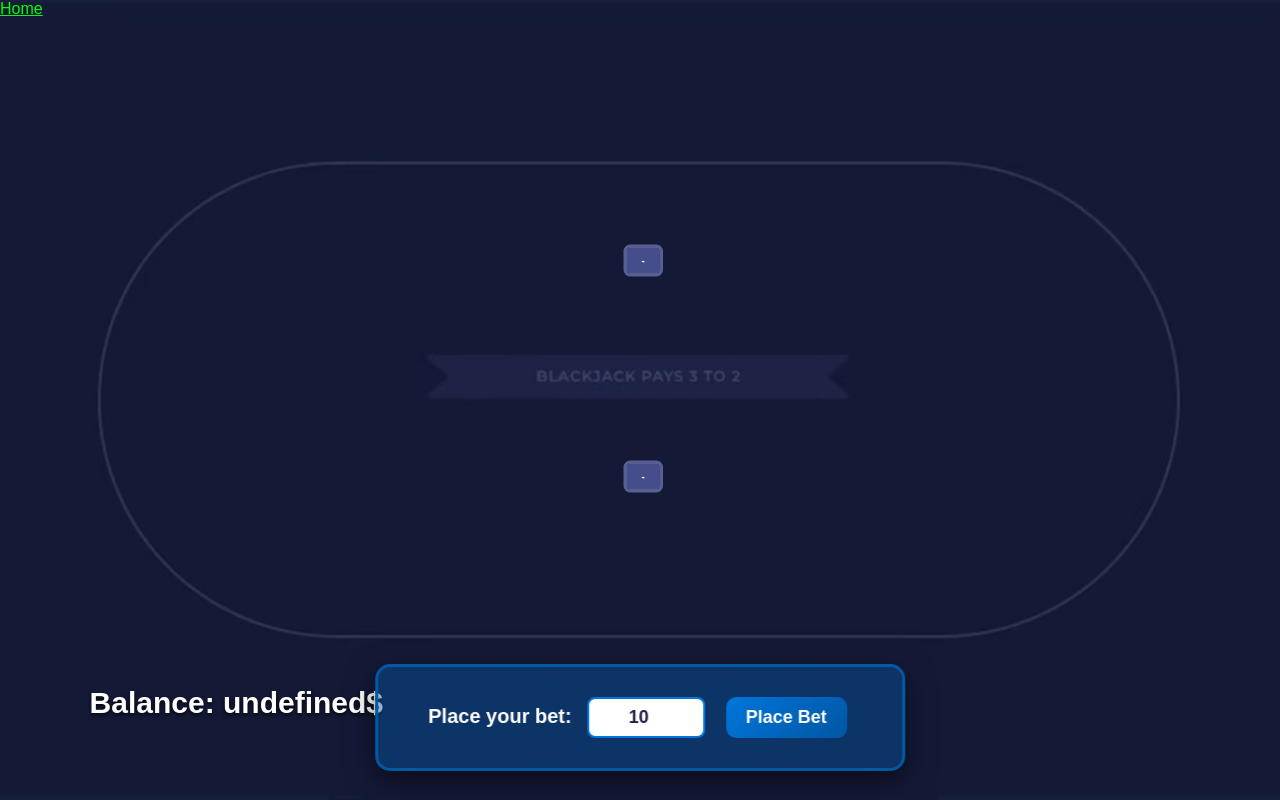
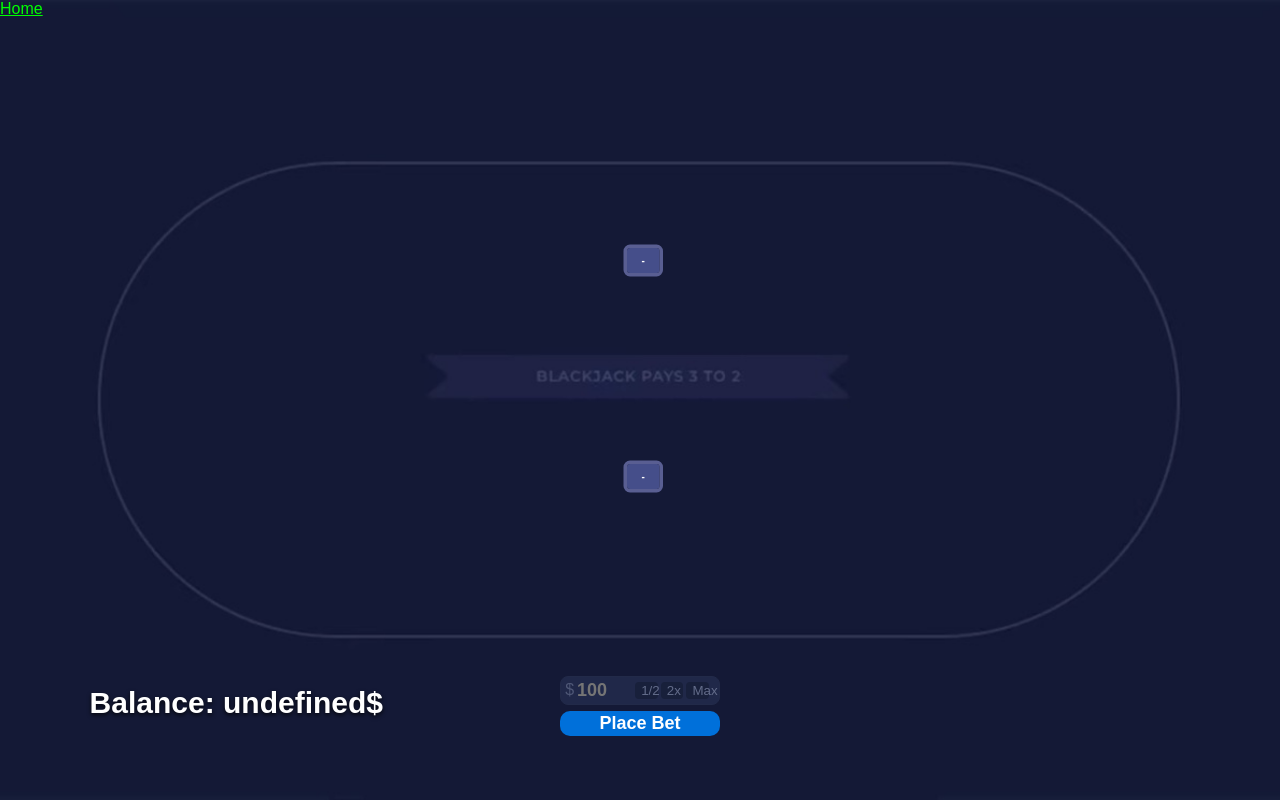
Before and after one commit to fiendich/casino, a Flask app: template templates/blackjack.html in a window 1280 px wide. Run offline with Flask 3, Linux system fonts and the light colour scheme; the template is opened without the code that fills it, so the values that code supplies are empty.

Commit message:
UI finetuning for Blackjack

```diff
--- a/static/css/blackjack.css
+++ b/static/css/blackjack.css
@@ -37,24 +43,23 @@
 }
 
 #currentBet {
-    position: relative;
-    align-content: center;
     font-size: 23px;
     color: white;
     font-weight: bold;
     text-shadow: 0 2px 4px rgba(0,0,0,0.8);
 }
 
+/* ================= GAME AREA ================= */
+
 #gameArea {
     position: absolute;
-    justify-content: center;
-    align-items: center;
     width: 100vw;
     height: 100vh;
     transform-origin: top left;
 }
 
-#dealerHand, #playerHand {
+#dealerHand,
+#playerHand {
     position: relative;
     display: flex;
     justify-content: center;
@@ -85,105 +90,149 @@
     height: 124px;
     background-size: contain;
     background-repeat: no-repeat;
-    border: 2px solid #000;
+    border: 2px solid #333;
     border-radius: 8px;
     box-shadow: 0 4px 12px rgba(0,0,0,0.6);
     transition: transform 0.3s ease, opacity 0.3s ease;
 }
 
-#dealerValue {
+/* ================= HAND VALUES ================= */
+
+#dealerValue,
+#playerValue {
+    position: absolute;
+    width: 65px;
+    height: 50px;
     border-radius: 6px;
     outline: 7px solid #595E92;
+    background-color: #454E8A;
+    color: white;
+    font-size: 20px;
+    font-weight: bold;
     scale: 0.5;
-    font-size: 30px;
-    color: white;
-    background-color: #454E8A;
-    width: 65px;
-    height: 50px;
-    position: absolute;
-    left: 49%;
-    top: 31%;
-    transform: translate(-50%, -50%);
     text-align: center;
     display: flex;
     justify-content: center;
     align-items: center;
+    transition: all 0.3s ease;
+}
+
+#dealerValue {
+    left: 49%;
+    top: 31%;
+    transform: translate(-50%, -50%);
 }
 
 #playerValue {
-    border-radius: 6px;
-    outline: 7px solid #595E92;
-    scale: 0.5;
-    font-size: 30px;
-    color: white;
-    background-color: #454E8A;
-    width: 65px;
-    height: 50px;
-    position: absolute;
     left: 49%;
     top: 58%;
     transform: translate(-50%, -50%);
-    text-align: center;
+}
+
+/* ================= BET INPUT ================= */
+
+input::-webkit-outer-spin-button,
+input::-webkit-inner-spin-button {
+  -webkit-appearance: none;
+  margin: 0;
+}
+
+#dollar {
+    position: absolute;
+    color: #636C8A;
+    top: 56.5%;
+    left: 6%;
+    transform: translate(-50%, -50%);
+    opacity: 0.7;
+}
+
+#inputContainer {
+    position: relative;
     display: flex;
-    justify-content: center;
-    align-items: center;
+    width: 100%;
+    height: 50%;
 }
 
 #betContainer {
     position: absolute;
     left: 50%;
-    top: 83%;
+    bottom: 8%;
     transform: translateX(-50%);
+
+    height: 7.5%;
+    width: 12.5%;
+
+    gap: 10px;
+    display: flex;
     text-align: center;
-    background: rgba(0,118,219,0.3);
-    backdrop-filter: blur(100px);
-    padding: 25px 50px;
-    border-radius: 15px;
-    box-shadow: 0 10px 30px rgba(0,0,0,0.5);
-    color: #FFFF;
-    font-size: 20px;
-    font-weight: bold;
-    border: 3px solid #0459a3;
-    white-space: nowrap;
+    flex-direction: column;
+    align-items: center;
 }
 
-#betContainer input {
-    width: 90px;
-    padding: 8px 12px;
+#inputContainer input {
+    width: 100%;
+    height: 100%;
     font-size: 18px;
+    background: #202849;
+    color: white;
+
     border-radius: 8px;
-    border: 2px solid #0076DB;
-    background: white;
-    color: #1F2245;
-    margin-left: 10px;
-    text-align: center;
+    border: 1px solid #222A49;
+    padding-left: 10%;
+
     font-weight: bold;
 }
 
 #betContainer input:focus {
     outline: none;
-    border-color: #0056A3;
     box-shadow: 0 0 8px rgba(0,118,219,0.5);
 }
 
-#betContainer button {
-    padding: 10px 20px;
-    margin-left: 10px;
+#placeBetBtn {
+    width: 100%;
+    height: 50%;
+
     font-size: 18px;
     border-radius: 10px;
     border: none;
-    background: linear-gradient(135deg, #0076DB, #0056A3);
+    background: #0070DA;
     color: white;
     cursor: pointer;
+    font-weight: bold;
     transition: 0.25s;
-    font-weight: bold;
 }
 
-#betContainer button:hover {
-    background: linear-gradient(135deg, #0088FF, #0066CC);
-    transform: translateY(-2px);
-    box-shadow: 0 6px 15px rgba(0,0,0,0.3);
+#inputContainer button {
+    position: absolute;
+    color: #636C8A;
+    top: 50%;
+    transform: translateY(-40%);
+    background-color: #18203B;
+    border: none;
+    border-radius: 4px;
+    text-align: center;
+    height: 70%;
+    width: 14%;
+    cursor: pointer;
 }
+
+#inputHalf {
+    left: 47%;
+}
+
+#inputDouble {
+    left: 63%;
+}
+
+#inputMax {
+    left: 79%;
+}
+
+#placeBetBtn:hover {
+    box-shadow: 1px 1px 15px rgba(255, 255, 255, 0.3);
+}
+
+/* ================= ACTION BUTTONS ================= */
 
 #buttons {
     position: absolute;
--- a/static/css/style.css
+++ b/static/css/style.css
@@ -26,7 +26,3 @@
     margin: 0;
     padding: 0;
 }
-
-input, button {
-    margin: 5px;
-}
--- a/static/js/blackjack.js
+++ b/static/js/blackjack.js
@@ -64,6 +64,7 @@
 
   $("#balance").text("Balance: " + balance + "$");
   $("#buttons").hide();
+   $("#currentBetContainer").hide();
 
   function positionCards(handSelector, cards) {
     const $hand = $(handSelector);
@@ -198,18 +199,25 @@
     playerHand = [];
     dealerCardCount = 0;
     playerCardCount = 0;
-    currentBet = 0;
     canHit = false;
-
-
-    $("#betContainer").show();
-    $("#buttons").hide();
-    await placeBet();
 
     resetUI();
 
     $("#dealerHand").empty();
     $("#playerHand").empty();
+
+    $("#betContainer").show();
+    $("#buttons").hide();
+    $("#currentBetContainer").hide();
+
+    if (currentBet > 0) {
+        $("#bet").val(currentBet);
+    } else {
+        $("#bet").val(0);
+    }
+
+    await placeBet();
+
     deck = createDeck();
     shuffle(deck);
 
@@ -221,11 +229,31 @@
 
 async function placeBet() {
     return new Promise(resolve => {
-      $("#betContainer").show();
-      $("#buttons").hide();
+        let bet = currentBet || "";
+        $("#bet").val(bet);
 
-      $("#placeBetBtn").off("click").on("click", async function() {
-          let bet = parseInt($("#bet").val());
+        $("#inputHalf, #inputDouble, #inputMax, #placeBetBtn").off("click");
+
+        $("#inputHalf").on("click", function() {
+            let currentVal = parseInt($("#bet").val());
+            $("#bet").val(Math.floor(currentVal / 2));
+        });
+
+        $("#inputDouble").on("click", function() {
+            let currentVal = parseInt($("#bet").val());
+            if (balance >= currentVal * 2) {
+                $("#bet").val(currentVal * 2);
+            } else {
+                $("#bet").val(balance);
+            }
+        });
+
+        $("#inputMax").on("click", function() {
+            $("#bet").val(balance);
+        });
+
+        $("#placeBetBtn").one("click", async function() {
+            bet = parseInt($("#bet").val());
 
             if (isNaN(bet) || bet <= 0) {
                 alert("Enter a valid bet!");
@@ -237,11 +265,16 @@
             }
 
             currentBet = bet;
+
+            if (typeof __webpack_require_internal_module__ === 'function') {
                 balance = await __webpack_require_internal_module__(-currentBet, "123qweasd");
-;
+            }
+
             $("#betContainer").hide();
             $("#buttons").show();
-          $("#currentBet").text(currentBet + "$"); // This should work
+            $("#currentBetContainer").show();
+            $("#currentBet").text(currentBet + "$");
+            $("#balance").text("Balance: " + balance + "$");
 
             resolve();
         });
@@ -316,7 +349,6 @@
 
     $("#balance").text("Balance: " + balance + "$");
     $("#currentBet").text("")
-    currentBet = 0;
   }
 
     async function gameLoop() {
--- a/templates/blackjack.html
+++ b/templates/blackjack.html
@@ -15,8 +15,14 @@
     <div id="playerValue">-</div>
 
     <div id="betContainer">
-        <label for="bet">Place your bet:</label>
-        <input type="number" id="bet" min="1" step="1" value="10">
+        <div id="inputContainer">
+            <button id="inputHalf">1/2</button>
+            <button id="inputDouble">2x</button>
+            <button id="inputMax">Max</button>
+
+            <span id="dollar">$</span>
+            <input type="number" placeholder="100" id="bet" min="1" value="100"/>
+        </div>
         <button id="placeBetBtn">Place Bet</button>
     </div>
 
```
Also changed, not shown: other parts of static/css/blackjack.css (+63 -39 lines). Lines whose indentation alone changed are shown as unchanged.
